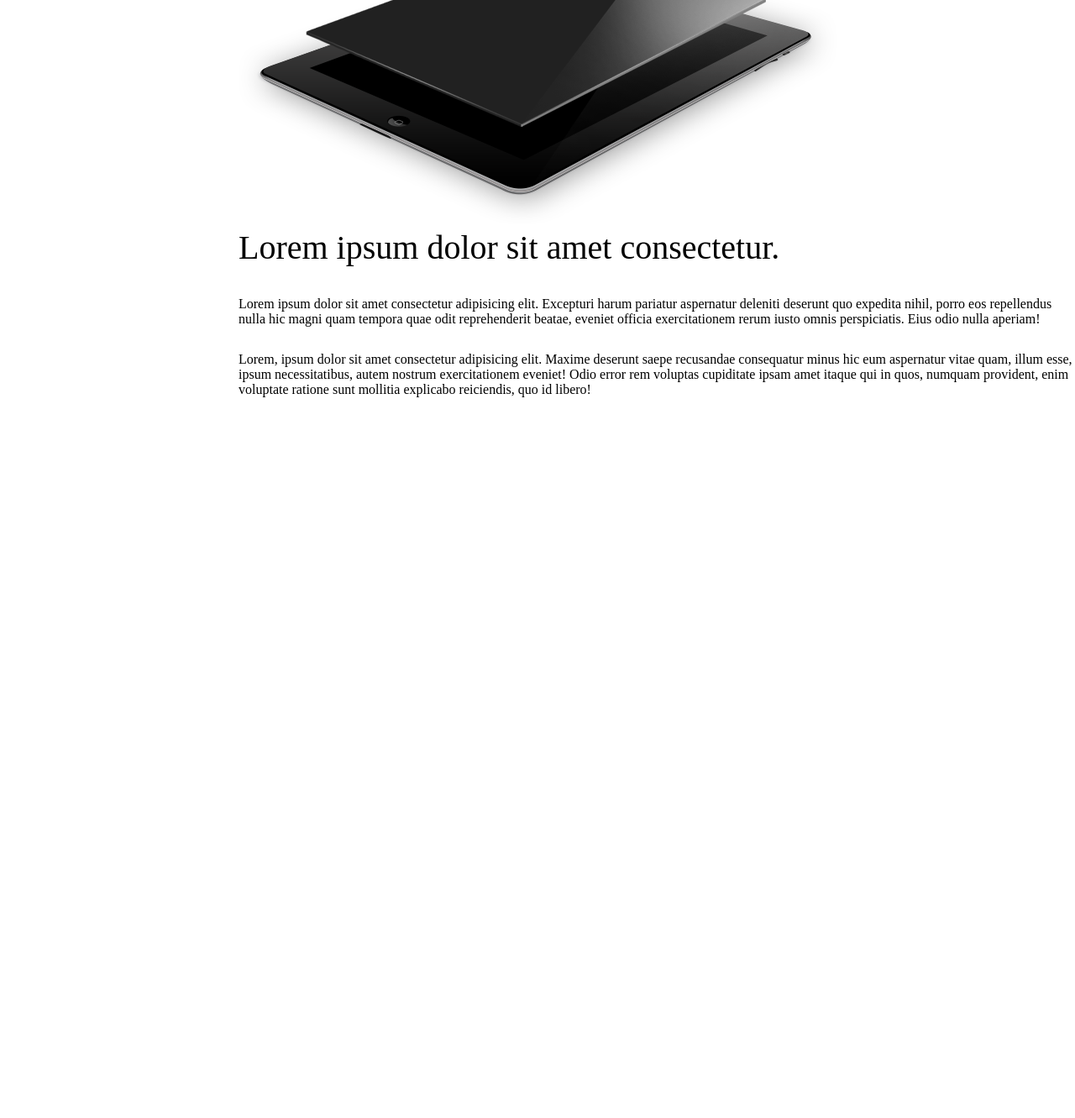
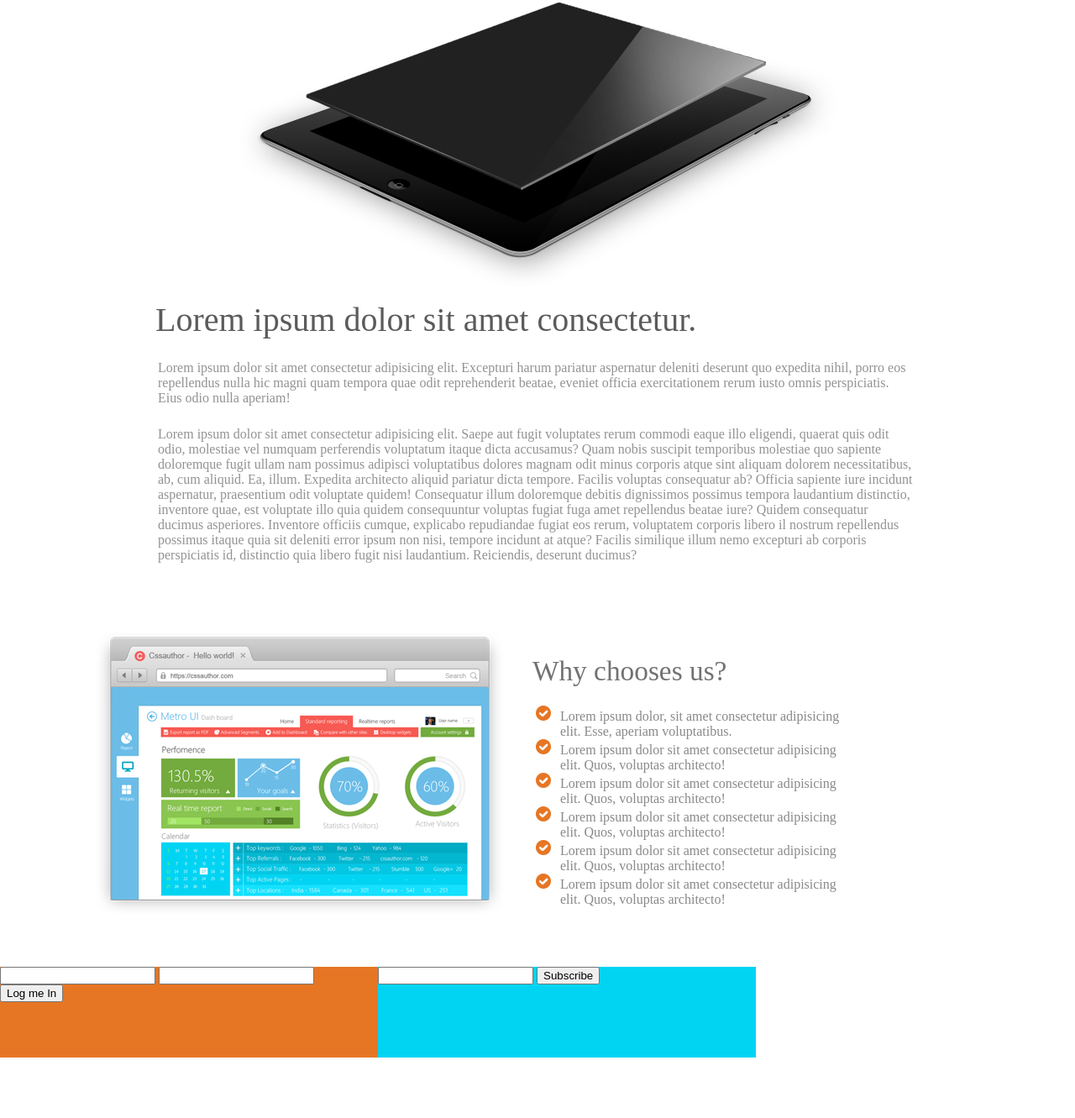
Before and after one commit to itOleksandr/mySite, a plain HTML site: page index.html in a window 1280 px wide. Shown: the part 909-2240 px from the top of the page at 84% size. Before the commit the page ends 1382 px from the top, so only its background shows below. Drawn offline with Linux system fonts and the light colour scheme.

Commit message:
update (section) ;

```diff
--- a/css/style.css
+++ b/css/style.css
@@ -115,7 +115,7 @@ h2{
 }
 #FirstSection{
     width: 100%;
-    height: 90px;
+    height: 250px;
     display:flex;
     justify-content: center;
     margin-top:100px;
@@ -141,15 +141,82 @@ h2{
 /* #FirstSelection :nth-child(2){
 
 } */
+/* /***************LAPTOP */
+#laptop{
+    width: 100%;
+    height: 785px;
+    display: flex;
+    flex-direction: column;
 
-#laptop{
-    margin: 167px 0px 0 284px;
-    padding: 0;
 }
-#laptopH {
+#wrapperForLaptop{
+   display: flex;
+   justify-content: center;
+   margin-top: 82px;;
+}
+#wrapperFortext{
+    display: flex;
+    justify-content: flex-start;
+    flex-direction: column;
+}
+#laptopH{
     font-size: 30pt;
-    margin-bottom:35px;
+    color: #5b5b5b;
+    margin-top: 15px;
+    margin-left: 185px;
 }
 .laptopP{
-    margin-bottom: 30px;
+    width: 900px;
+    margin-left: 188px;
+    margin-top: 25px;
+    color: #929292;
 }
+/* /***************LAPTOP offffffffff */
+#whyChose{
+    width: 900px;
+    display: flex;
+    justify-content: flex-start;
+    margin-top: 45px;
+    margin-left: 114px;;
+}
+#questions ul li{
+list-style-image: url("../images/why/shape.png");
+margin-top: 22px;
+margin-left: 63px;
+height: 18px;
+padding-left: 4px;
+color: #8a8888;
+}
+#questions ul {
+    text-decoration: none;
+}
+h6{
+    color: #727272;
+    font-size: 25pt;
+    margin-top: 29px;
+    margin-left: 34px;
+}
+#whyChose{
+    height: 400px;
+}
+/* #line{
+    border:1px solid #08C958;
+    width: 100%;
+} */
+#forms{
+    height: 180px;
+    width: 900px;
+    display: flex;
+    flex-direction: row;
+}
+#memberLogin{
+    width:470px;
+    height:108px;
+    background-color:#e67624;
+
+}
+#subscribe{
+    width:470px;
+    height:108px;
+    background-color:#01d4f3;
+}
--- a/index.html
+++ b/index.html
@@ -79,20 +79,61 @@
 
         </section>
         <section id="laptop">
-            <img src="images/laptop/ipad.png" alt="">
-            <h5 id="laptopH">Lorem ipsum dolor sit amet consectetur.</h1>
-            <p class="laptopP">Lorem ipsum dolor sit amet consectetur adipisicing elit. Excepturi harum pariatur aspernatur deleniti deserunt
-                quo expedita nihil, porro eos repellendus nulla hic magni quam tempora quae odit reprehenderit beatae, eveniet
-                officia exercitationem rerum iusto omnis perspiciatis. Eius odio nulla aperiam!
-                <br>
-            </p>
-            <p class="laptopP">Lorem, ipsum dolor sit amet consectetur adipisicing elit. Maxime deserunt saepe recusandae consequatur minus
-                hic eum aspernatur vitae quam, illum esse, ipsum necessitatibus, autem nostrum exercitationem eveniet! Odio
-                error rem voluptas cupiditate ipsam amet itaque qui in quos, numquam provident, enim voluptate ratione sunt
-                mollitia explicabo reiciendis, quo id libero!</p>
-
+            <div id="wrapperForLaptop">
+                <img src="images/laptop/ipad.png" alt="">
+            </div>
+            <div id="wrapperFortext">
+                <h5 id="laptopH">Lorem ipsum dolor sit amet consectetur.</h1>
+                    <p class="laptopP">Lorem ipsum dolor sit amet consectetur adipisicing elit. Excepturi harum pariatur aspernatur deleniti
+                        deserunt quo expedita nihil, porro eos repellendus nulla hic magni quam tempora quae odit reprehenderit
+                        beatae, eveniet officia exercitationem rerum iusto omnis perspiciatis. Eius odio nulla aperiam!
+                        <br>
+                    </p>
+                    <p class="laptopP">Lorem ipsum dolor sit amet consectetur adipisicing elit. Saepe aut fugit voluptates rerum commodi eaque
+                        illo eligendi, quaerat quis odit odio, molestiae vel numquam perferendis voluptatum itaque dicta
+                        accusamus? Quam nobis suscipit temporibus molestiae quo sapiente doloremque fugit ullam nam possimus
+                        adipisci voluptatibus dolores magnam odit minus corporis atque sint aliquam dolorem necessitatibus,
+                        ab, cum aliquid. Ea, illum. Expedita architecto aliquid pariatur dicta tempore. Facilis voluptas
+                        consequatur ab? Officia sapiente iure incidunt aspernatur, praesentium odit voluptate quidem! Consequatur
+                        illum doloremque debitis dignissimos possimus tempora laudantium distinctio, inventore quae, est
+                        voluptate illo quia quidem consequuntur voluptas fugiat fuga amet repellendus beatae iure? Quidem
+                        consequatur ducimus asperiores. Inventore officiis cumque, explicabo repudiandae fugiat eos rerum,
+                        voluptatem corporis libero il nostrum repellendus possimus itaque quia sit deleniti error ipsum non
+                        nisi, tempore incidunt at atque? Facilis similique illum nemo excepturi ab corporis perspiciatis
+                        id, distinctio quia libero fugit nisi laudantium. Reiciendis, deserunt ducimus?</p>
+            </div>
         </section>
-
+        <section id="whyChose">
+            <div id="forImgWhyChose">
+                <img src="images/why/main.png" alt="">
+            </div>
+            <div id="questions">
+                <h6>Why chooses us?</h6>
+                <ul>
+                    <li>Lorem ipsum dolor, sit amet consectetur adipisicing elit. Esse, aperiam voluptatibus.</li>
+                    <li>Lorem ipsum dolor sit amet consectetur adipisicing elit. Quos, voluptas architecto!</li>
+                    <li>Lorem ipsum dolor sit amet consectetur adipisicing elit. Quos, voluptas architecto!</li>
+                    <li>Lorem ipsum dolor sit amet consectetur adipisicing elit. Quos, voluptas architecto!</li>
+                    <li>Lorem ipsum dolor sit amet consectetur adipisicing elit. Quos, voluptas architecto!</li>
+                    <li>Lorem ipsum dolor sit amet consectetur adipisicing elit. Quos, voluptas architecto!</li>
+                </ul>
+            </div>
+        </section>
+        <section id="forms">
+            <div id="memberLogin">
+                <form action="">
+                    <input type="text">
+                    <input type="text">
+                    <input type="submit" value="Log me In">
+                </form>
+            </div>
+            <div id="subscribe">
+                <form action="">
+                    <input type="text">
+                    <input type="submit" value="Subscribe">
+                </form>
+            </div>
+        </section>
     </div>
 </body>
 
```
Also changed, not shown: images/why/main.png (added), images/why/shape.png (added).
